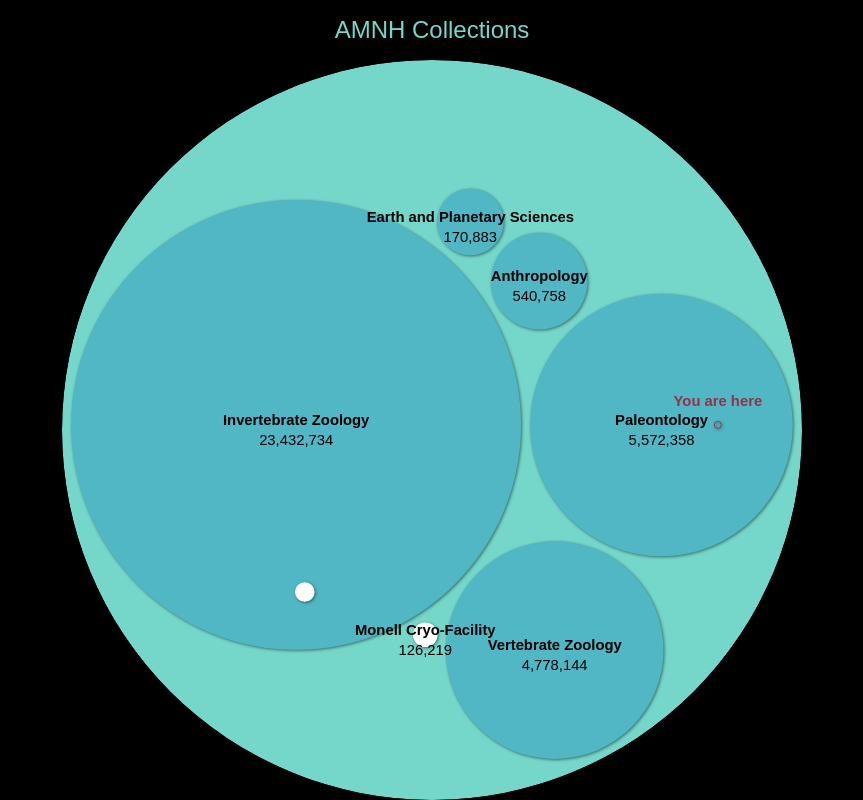
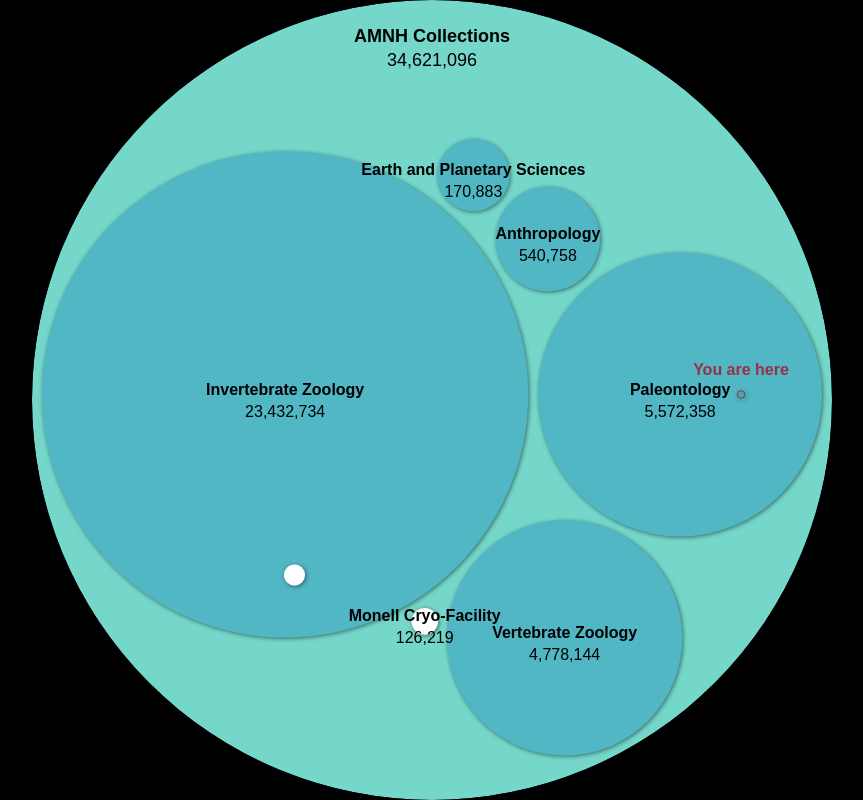
Before and after one commit to amnh-sciviz/collections-core-zoom, a website: page index.html in a window 1280 px wide. Shown: the whole page, without its empty margins (208-1071 px from the left). Drawn offline with Linux system fonts and the light colour scheme.

Commit message:
title styling, always show label for focused circle

```diff
--- a/css/style.css
+++ b/css/style.css
@@ -34,16 +34,23 @@
   }
 }
 
-.app.has-title svg {
+/* .app.has-title svg {
   width: calc(100% - 60px);
   height: calc(100% - 60px);
   top: 60px;
   left: 30px;
-}
+} */
 .title {
-  font-size: 24px;
-  line-height: 60px;
+  font-size: 18px;
+  line-height: 24px;
   text-align: center;
+  color: black;
+  display: block;
+  position: absolute;
+  width: 100%;
+  z-index: 100000;
+  top: 24px;
+  left: 0;
 }
 
 .path {
--- a/js/app.js
+++ b/js/app.js
@@ -189,22 +189,6 @@
         .attr("height", "1");
     });
 
-    var dotRadius = 2;
-    var dotMargin = 1;
-    var patternWidth = dotRadius * 2 * 2 + dotMargin * 2;
-    var dots = filterDef.append("pattern")
-                .attr("id", "dots")
-                .attr("patternUnits", "userSpaceOnUse")
-                .attr("width", ""+patternWidth)
-                .attr("height", ""+patternWidth);
-
-    dots.append("rect").attr("width", ""+patternWidth).attr("height", ""+patternWidth).attr("x", "0").attr("y", "0").attr("fill", "#548e84");
-    dots.append("circle").attr("r", ""+dotRadius).attr("cx", ""+dotRadius).attr("cy", ""+dotRadius).attr("fill", "#74d7ca");
-    dots.append("circle").attr("r", ""+dotRadius).attr("cx", ""+(dotRadius*3+dotMargin)).attr("cy", ""+dotRadius).attr("fill", "#74d7ca");
-    dots.append("circle").attr("r", ""+dotRadius).attr("cx", "0").attr("cy", ""+(dotRadius*3+dotMargin)).attr("fill", "#74d7ca");
-    dots.append("circle").attr("r", ""+dotRadius).attr("cx", ""+(dotRadius*2+dotMargin)).attr("cy", ""+(dotRadius*3+dotMargin)).attr("fill", "#74d7ca");
-    dots.append("circle").attr("r", ""+dotRadius).attr("cx", ""+patternWidth).attr("cy", ""+(dotRadius*3+dotMargin)).attr("fill", "#74d7ca");
-
     var root = d3.pack()
         .size([width, height])
         .padding(this.opt.packPadding)
@@ -314,7 +298,7 @@
     }
 
     function isLabelVisible(d){
-      return d.parent === focus || d.data.isHere || d === focus && (!d.children || d.data.isLeaf)
+      return d.parent === focus || d.data.isHere || d === focus && (!d.children || d.data.isLeaf);
         // || d.depth===1 && d === focus;
     }
 
@@ -347,11 +331,11 @@
       if (!_this.opt.showTitle) return;
 
       $title.fadeOut(_this.opt.zoomDuration/2, function(){
-        // if (node.depth === 3) return;
+        if (node.depth >= 3) return;
         var name = node.data.pathName ? node.data.pathName : node.data.name;
-        $(this).text(name);
+        $(this).html('<strong>'+name+'</strong><br />'+node.data.formattedValue);
         var fillColor = getColor(node, colorPalette, color);
-        $(this).css('color', fillColor);
+        // $(this).css('color', fillColor);
         $(this).fadeIn(_this.opt.zoomDuration/4);
       });
     }
@@ -361,7 +345,8 @@
       var transition = svg.transition()
           .duration(_this.opt.zoomDuration)
           .tween("zoom", d => {
-            const i = d3.interpolateZoom(view, [focus.x, focus.y, focus.r * 2]);
+            const i = d3.interpolateZoom.rho(0)(view, [focus.x, focus.y, focus.r * 2]);
+            // const i = d3.interpolateZoom(view, [focus.x, focus.y, focus.r * 2]);
             return t => zoomTo(i(t));
           });
       label
```
